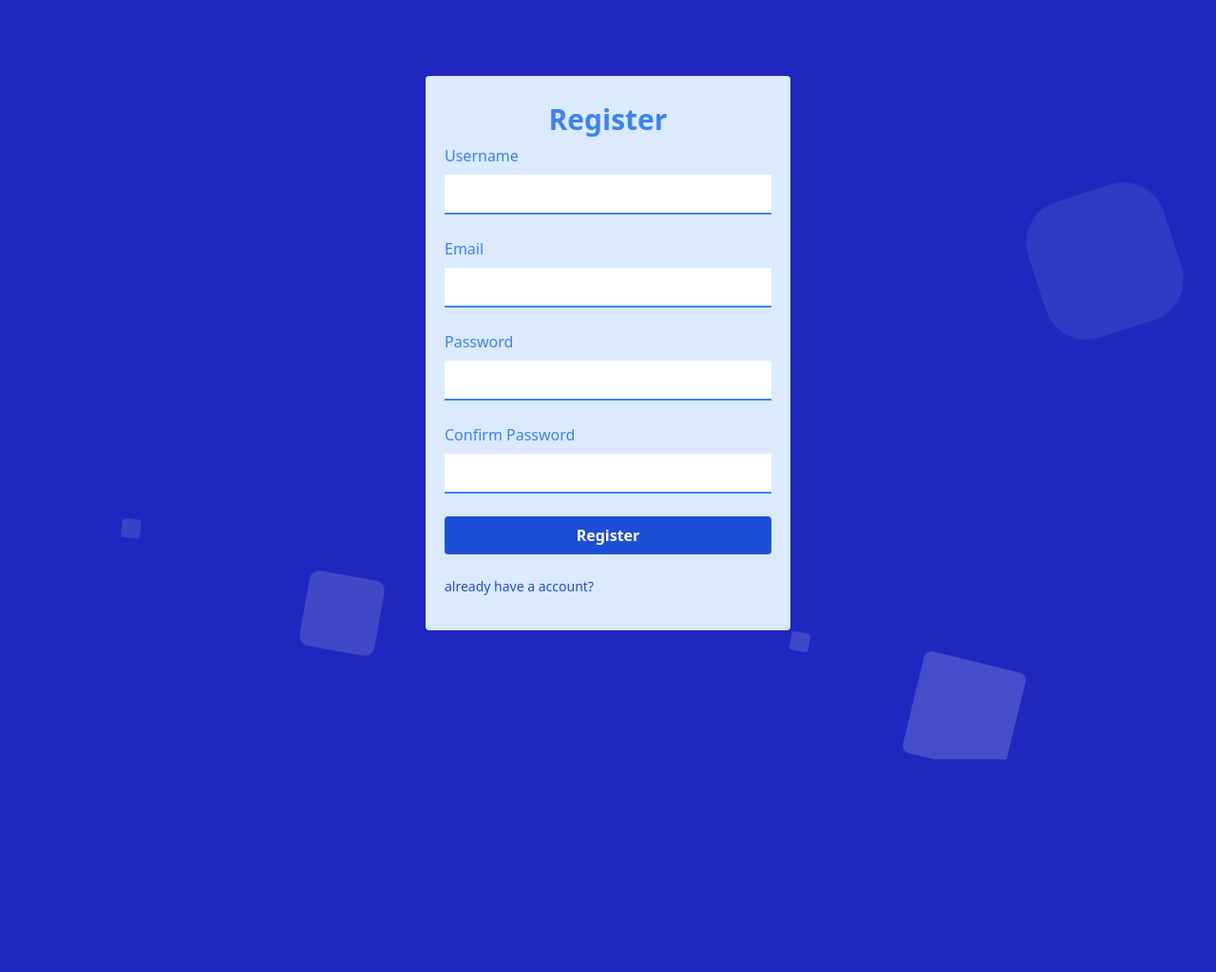
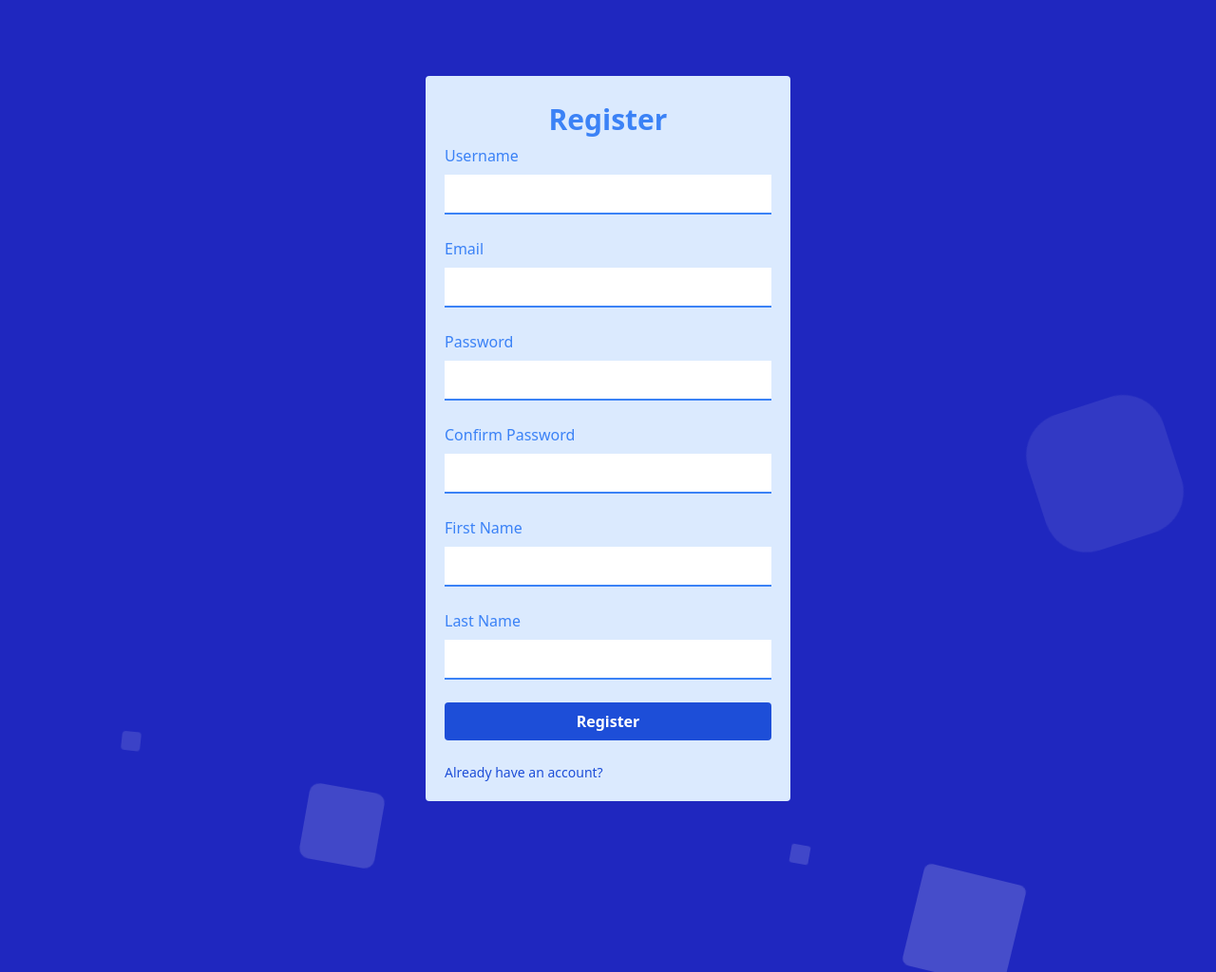
Before and after one commit to meetoza1706/student-web, a Flask app: page /register in a window 1280 px wide. Shown: the whole page at 95% size. Before the commit the page ends 800 px from the top, so only its background shows below. Run offline with Flask 3, Linux system fonts and the light colour scheme; style sheets or scripts are compiled from the project's sources; some libraries are stand-ins or nearby versions.

Commit message:
register form is active now

```diff
--- a/main.py
+++ b/main.py
@@ -1,7 +1,16 @@
-from flask import Flask, render_template
+from flask import Flask, render_template, request
+from flask_mysqldb import MySQL
 import datetime
 
 app = Flask(__name__)
+
+# MySQL configurations
+app.config['MYSQL_HOST'] = 'localhost'
+app.config['MYSQL_USER'] = 'root'
+app.config['MYSQL_PASSWORD'] = ''
+app.config['MYSQL_DB'] = 'studentweb'
+
+mysql = MySQL(app)
 
 schedule = {
     "Monday": {"time_slots": ["08:30 AM", "09:20 AM", "10:10 AM", "11:00 AM", "11:50 AM", "12:30 PM", "01:30 PM", "02:10 PM"],
@@ -91,9 +100,48 @@ def home():
 def login():
     return render_template('login.html')
 
-@app.route('/register')
+@app.route('/register', methods=['GET', 'POST'])
 def register():
-    return render_template('register.html')
+    msg = ''
+    if request.method == 'POST':
+        try:
+            username = request.form['username']
+            password = request.form['password']
+            confirm_password = request.form['confirm_password']
+            email = request.form['email']
+            f_name = request.form['f_name']
+            l_name = request.form['l_name']
+
+            if not (username and password and confirm_password and email and f_name and l_name):
+                msg = 'Please fill out all the fields!'
+            elif password != confirm_password:
+                msg = 'Passwords do not match!'
+            else:
+                cursor = mysql.connection.cursor()
+                cursor.execute('SELECT * FROM user_data WHERE username = %s', (username,))
+                account = cursor.fetchone()
+
+                if account:
+                    msg = 'Username already exists!'
+                else:
+                    cursor.execute('SELECT * FROM user_data WHERE email = %s', (email,))
+                    account = cursor.fetchone()
+                    if account:
+                        msg = 'Email already exists!'
+                    elif username == email:
+                        msg = 'Username cannot be the same as email!'
+                    else:
+                        cursor.execute('INSERT INTO user_data (username, password, email, f_name, l_name) VALUES (%s, %s, %s, %s, %s)',
+                                       (username, password, email, f_name, l_name))
+                        mysql.connection.commit()
+                        msg = 'You have successfully registered!'
+                        cursor.close()
+
+        except Exception as e:
+            msg = 'Error occurred during registration: ' + str(e)
+
+    return render_template('register.html', msg=msg)
+
 
 if __name__ == '__main__':
     app.run(debug=True)
--- a/templates/register.html
+++ b/templates/register.html
@@ -1,3 +1,4 @@
+<!DOCTYPE html>
 <html lang="en">
 
 <head>
@@ -6,11 +7,12 @@
     <title>student-web</title>
     <script src="https://cdn.tailwindcss.com"></script>
     <script src="https://kit.fontawesome.com/a7ad42ee25.js" crossorigin="anonymous"></script>
-        <link rel="stylesheet" href="static\style.css">
+    <link rel="stylesheet" href="static/style.css">
 </head>
+
 <body class="">
-        <div class="area">
-            <ul class="circles h-screen">
+    <div class="area h-[128%]">
+        <ul class="circles h-full">
             <li></li>
             <li></li>
             <li></li>
@@ -28,14 +30,14 @@
             <header class="py-2">
                 <h2 class="text-blue-500 text-3xl text-center font-bold">Register</h2>
             </header>
-                <form>
+            <form method="POST" action="/register">
                 <div>
                     <label class="block mb-2 text-blue-500" for="username">Username</label>
                     <input class="w-full p-2 mb-6 text-blue-700 border-b-2 border-blue-500 outline-none focus:bg-gray-300"
                         type="text" name="username" required>
                 </div>
                 <div>
-                        <label class="block mb-2 text-blue-500" for="username">Email</label>
+                    <label class="block mb-2 text-blue-500" for="email">Email</label>
                     <input class="w-full p-2 mb-6 text-blue-700 border-b-2 border-blue-500 outline-none focus:bg-gray-300"
                         type="email" name="email" required>
                 </div>
@@ -50,11 +52,25 @@
                         type="password" name="confirm_password" required>
                 </div>
                 <div>
+                    <label class="block mb-2 text-blue-500" for="f_name">First Name</label>
+                    <input class="w-full p-2 mb-6 text-blue-700 border-b-2 border-blue-500 outline-none focus:bg-gray-300"
+                        type="text" name="f_name" required>
+                </div>
+                <div>
+                    <label class="block mb-2 text-blue-500" for="l_name">Last Name</label>
+                    <input class="w-full p-2 mb-6 text-blue-700 border-b-2 border-blue-500 outline-none focus:bg-gray-300"
+                        type="text" name="l_name" required>
+                </div>
+                <div>
                     <input class="w-full bg-blue-700 hover:bg-pink-700 text-white font-bold py-2 px-4 mb-6 rounded"
                         type="submit" value="Register">
                 </div>
                 <footer>
-                        <a class="text-blue-700 hover:text-pink-700 text-sm float-left" href="/login">already have a account?</a>
+                    <a class="text-blue-700 hover:text-pink-700 text-sm float-left" href="/login">Already have an
+                        account?</a>
+                    {% if msg %}
+                    <p>{{ msg }}</p>
+                    {% endif %}
                 </footer>
             </form>
         </div>
```
Lines whose indentation alone changed are shown as unchanged.
